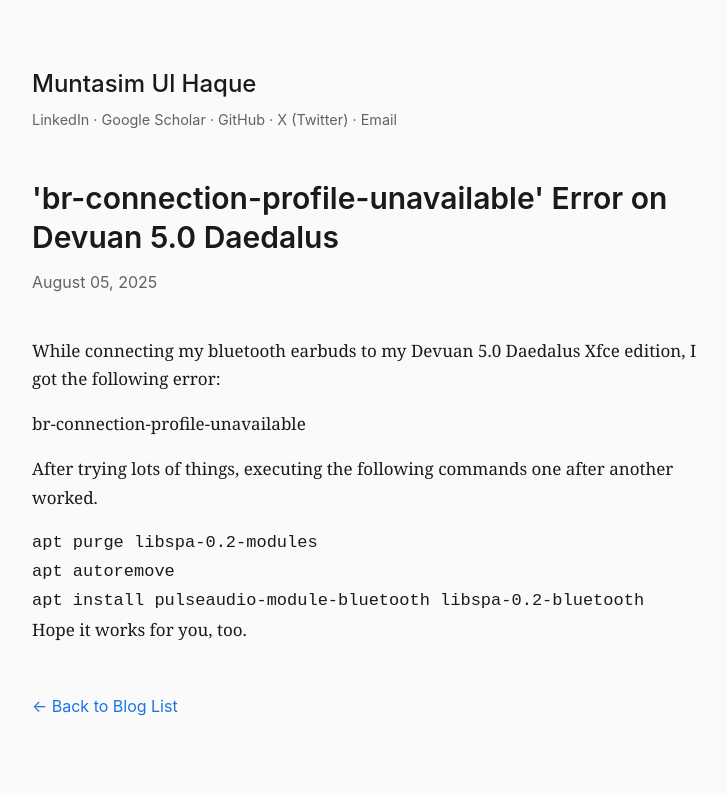
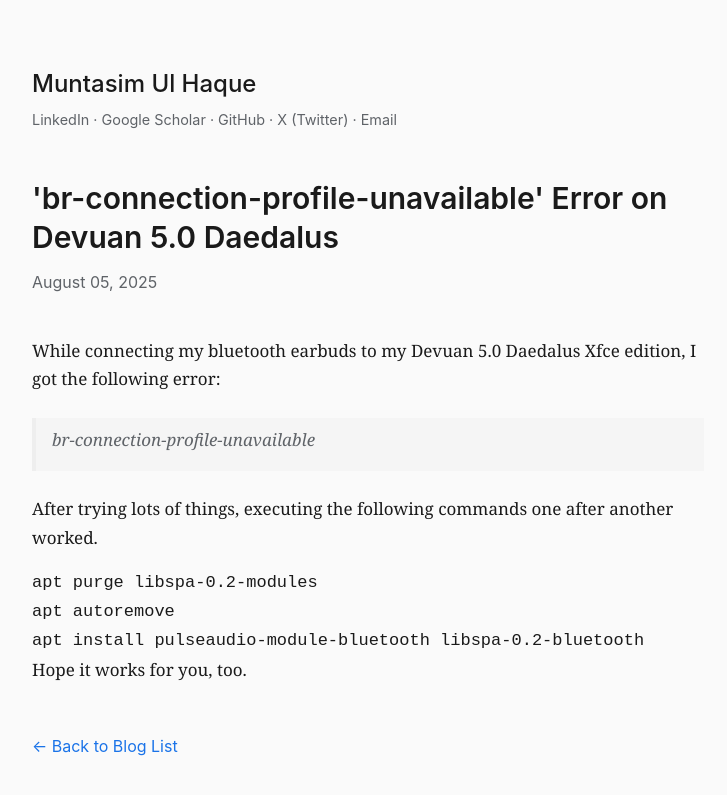
Before and after one commit to muntasimulhaque/muntasimulhaque.github.io, a Jekyll site: the page built from _posts/2025-08-05-br-connection-profile-unavailable.md, in a window 1280 px wide. Shown: the top 795 px of the page, without its empty margins (272-999 px from the left). Built offline with Jekyll 4.4.1, drawn with Linux system fonts in a browser that asks for light colours.

Commit message:
Update style.css

```diff
--- a/assets/css/style.css
+++ b/assets/css/style.css
@@ -206,6 +206,21 @@
   color: var(--color-link-hover);
 }
 
+/* Add blockquote styling */
+blockquote {
+  border-left: 4px solid var(--color-border);
+  padding: 0.5rem 1rem;
+  margin: 1.5rem 0;
+  background: rgba(0,0,0,0.02);
+  color: var(--color-muted);
+  font-style: italic;
+}
+
+/* Optional: Style nested paragraphs inside blockquotes */
+blockquote p {
+  margin-bottom: 0.5rem;
+}
+
 @media (max-width: 600px) {
   :root {
     --grid-padding: 0.75rem;
```
